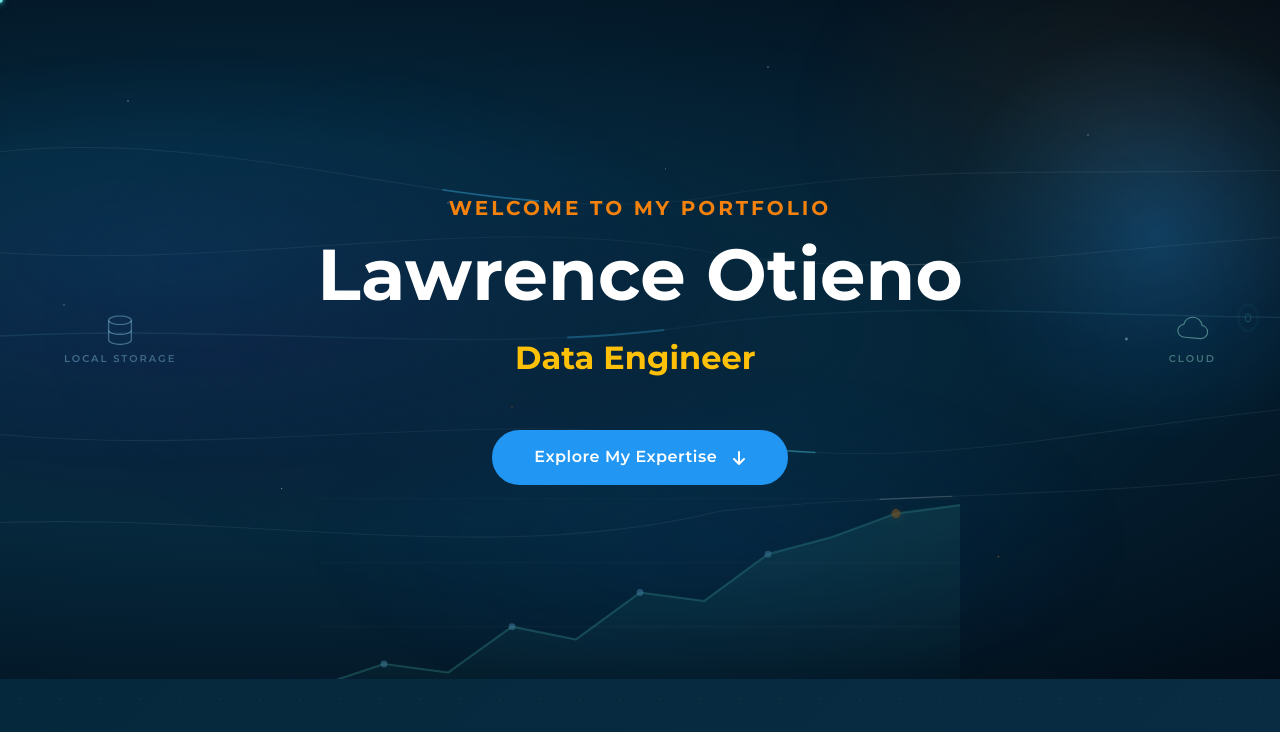
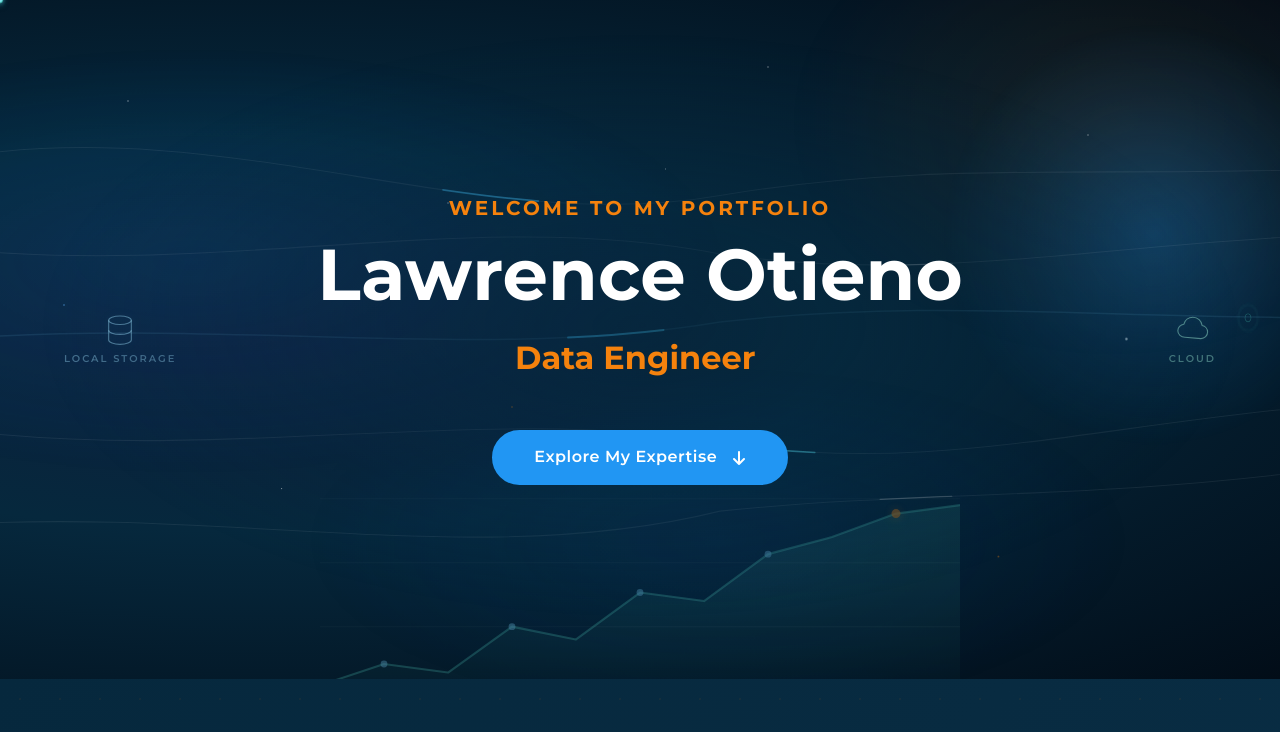
Before and after one commit to LawrenceOtieno/Portfolio-Website, a Flask app: page / in a window 1280 px wide. Shown: the part 86-818 px from the top of the page. Run offline with Flask 3, Linux system fonts and the light colour scheme; some libraries are stand-ins or nearby versions.

Commit message:
temp file

```diff
--- a/templates/index.html
+++ b/templates/index.html
@@ -169,7 +169,7 @@
         <p class="hero-tagline text-uppercase fw-bold mb-2 fs-5">Welcome to my Portfolio</p>
         <h1 class="display-2 text-white fw-bold mb-3">Lawrence Otieno</h1>
         <h3 class="h2 fw-normal mb-5 mx-auto" style="max-width:850px;min-height:48px;line-height:1.5;color:rgba(255,255,255,0.9);">
-          <span id="typewriter-text" class="fw-bold" style="color:#FFC107;"></span><span class="cursor">|</span>
+          <span id="typewriter-text" class="fw-bold" style="color:#F5820D;"></span><span class="cursor">|</span>
         </h3>
         <a href="#skills" class="hero-cta-btn">
           Explore My Expertise <i class="fas fa-arrow-down ms-2 bounce-icon"></i>
@@ -310,7 +310,7 @@
           </div>
           <div class="text-center pt-2 pb-3">
             <div class="d-flex flex-column align-items-center gap-2">
-              <i class="bi bi-chevron-down fs-4 bounce-icon" style="color:#FFC107;"></i>
+              <i class="bi bi-chevron-down fs-4 bounce-icon" style="color:#F5820D;"></i>
               <a href="#contact" class="hire-node">Your<br>Next<br>Hire</a>
             </div>
           </div>
```
